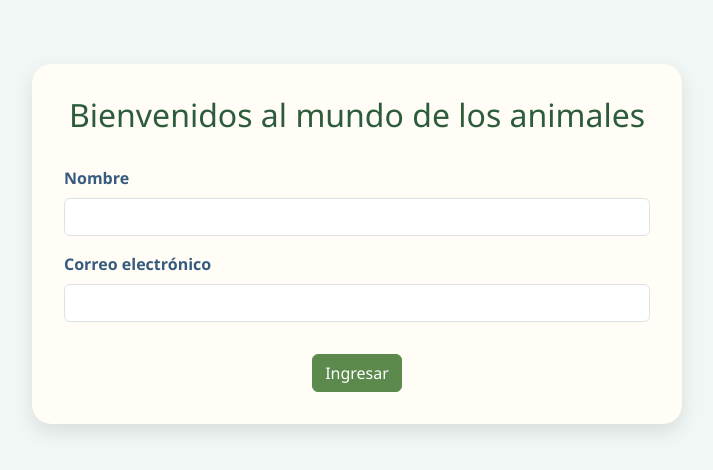
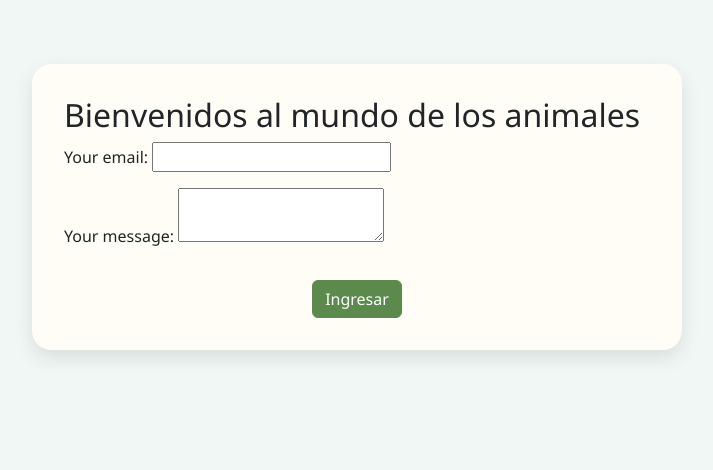
Before and after one commit to eb2727/mundo-animal, a plain HTML site: page index.html in a window 1280 px wide. Shown: the whole page, without its empty margins (283-996 px from the left). Drawn offline with nearby package versions, Linux system fonts and the light colour scheme.

```diff
--- a/index.html
+++ b/index.html
@@ -48,31 +48,36 @@
 </head>
 <body>
 
-  <form action="https://formspree.io/f/xqabdewg"
-  method="POST"class="needs-validation" novalidate>
-    <div class="text-center">
-      <h2 class="header">Bienvenidos al mundo de los animales</h2>
+  <form
+  action="https://formspree.io/f/xqabdewg"
+  method="POST" class="needs-validation" novalidate
+>
+<div class="class-center">
+  <h2>Bienvenidos al mundo de los animales</h2>
 </div>
 
   <div class="mb-3">
-      <label for="nombre" class="form-label">Nombre</label>
-      <input type="text" class="form-control" id="nombre" name="nombre" required>
-      <div class="invalid-feedback">Por favor, escribe tu nombre.</div>
+    <label>
+    Your email:
+    <input type="email" name="email">
+  </label>
 </div>
 
 <div class="mb-3">
-      <label for="email" class="form-label">Correo electrónico</label>
-      <input type="email" class="form-control" id="email" name="email" required>
-      <div class="invalid-feedback">Introduce un correo válido.</div>
+  <label>
+    Your message:
+    <textarea name="message"></textarea>
+  </label>
 </div>
 
+  <!-- your other form fields go here -->
   <div class="text-center">
       <button class="btn btn-primary mt-3" type="submit" name="submit">Ingresar</button>
     </div>
 </form>
 
   <!-- Modal de confirmación -->
-  <div class="modal fade" id="modalConfirmacion" tabindex="-1" aria-hidden="true">
+  <!--<div class="modal fade" id="modalConfirmacion" tabindex="-1" aria-hidden="true">
     <div class="modal-dialog modal-dialog-centered">
       <div class="modal-content bg-white rounded-4 shadow-sm">
         <div class="modal-header bg-success text-white rounded-top">
@@ -84,13 +89,13 @@
         </div>
       </div>
     </div>
-  </div>
+  </div>-->
 
   <script src="https://cdn.jsdelivr.net/npm/bootstrap@5.3.3/dist/js/bootstrap.bundle.min.js"></script>
   <script>
     (() => {
       const form = document.querySelector('.needs-validation');
-      const modal = new bootstrap.Modal(document.getElementById('modalConfirmacion'));
+
 
       form.addEventListener('submit', event => {
         event.preventDefault();
@@ -98,7 +103,7 @@
 
         if (form.checkValidity()) {
           form.classList.add('was-validated');
-          modal.show();
+
           setTimeout(() => {
             window.location.href = "miweb1.html";
           }, 2500);
```
Lines whose indentation alone changed are shown as unchanged.
